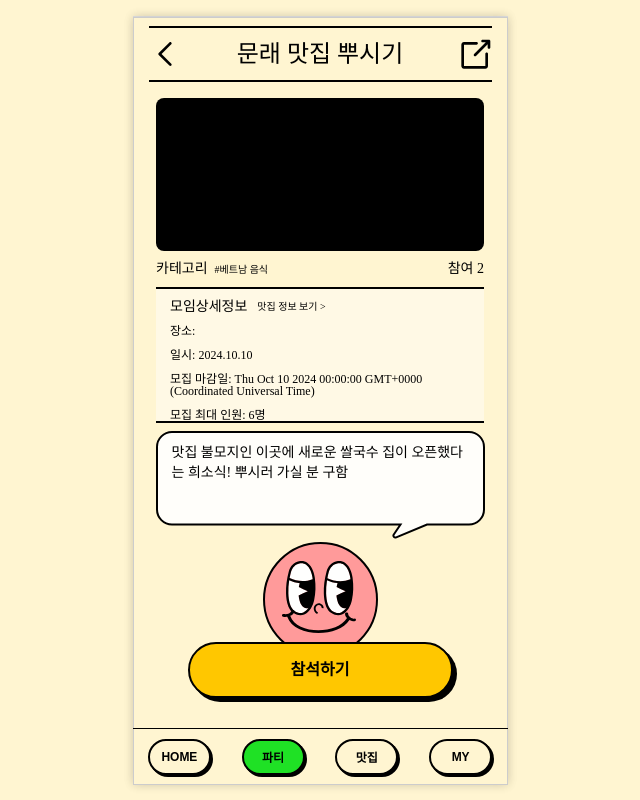
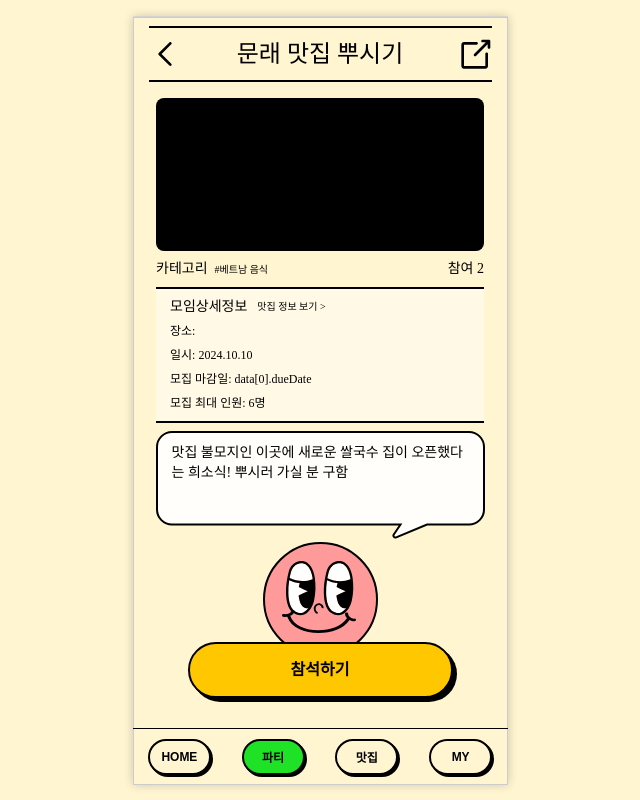
Before and after one commit to makeitanyhow2024/FE, a React (Create React App) app: page /party/detail in a window 1280 px wide. Shown: the whole page, without its empty margins (320-960 px from the left). Built offline with nearby package versions, Linux system fonts and the light colour scheme.

Commit message:
fix: api 데이터 형식 변경에 따른 코드 수정

```diff
--- a/src/pages/Party/DetailPage/index.tsx
+++ b/src/pages/Party/DetailPage/index.tsx
@@ -20,18 +20,14 @@ const DetailPage = () => {
       description:
         '맛집 불모지인 이곳에 새로운 쌀국수 집이 오픈했다는 희소식! 뿌시러 가실 분 구함',
       date: '2024.10.10',
-      maxpeople: 6,
-      duedate: new Date('2024.10.10'),
-      status: '',
-      bab_category: '베트남 음식',
-
+      maxPeople: 6,
+      dueDate: '2024.10.10',
+      partyStatus: '',
+      babCategory: '베트남 음식',
       icon_id: 1,
-
+      babName: '포메인',
       party_leader: 1001,
-      participants: [
-        { user_id: 1003, user_name: '휴런이' },
-        { user_id: 1008, user_name: '휴휴휴' },
-      ],
+      participants: 2,
     },
   ];
 
@@ -48,10 +44,10 @@ const DetailPage = () => {
       <div className="category">
         <div>
           <span>카테고리</span>
-          <span className="hashtag">#{data[0].bab_category}</span>
+          <span className="hashtag">#{data[0].babCategory}</span>
         </div>
 
-        <span>참여 {data[0].participants.length}</span>
+        <span>참여 {data[0].participants}</span>
       </div>
 
       <div className="detail-info">
@@ -65,8 +61,8 @@ const DetailPage = () => {
         <div className="detail-content">
           <div>장소: {}</div>
           <div>일시: {data[0].date}</div>
-          <div>모집 마감일: {String(data[0].duedate)}</div>
-          <div>모집 최대 인원: {data[0].maxpeople}명</div>
+          <div>모집 마감일: data[0].dueDate</div>
+          <div>모집 최대 인원: {data[0].maxPeople}명</div>
         </div>
       </div>
 
--- a/src/pages/Party/index.tsx
+++ b/src/pages/Party/index.tsx
@@ -21,16 +21,14 @@ const Party = () => {
       description:
         '맛집 불모지인 이곳에 새로운 쌀국수 집이 오픈했다는 희소식! 뿌시러 가실 분 구함',
       date: '2024.10.10',
-      maxpeople: 6,
-      duedate: new Date('2024.10.10'),
-      status: '',
-      bab_category: '베트남 음식',
+      maxPeople: 6,
+      dueDate: '2024.10.10',
+      partyStatus: '',
+      babCategory: '베트남 음식',
 
       party_leader: 1001,
-      participants: [
-        { user_id: 1003, user_name: '휴런이' },
-        { user_id: 1008, user_name: '휴휴휴' },
-      ],
+      babName: '',
+      participants: 2,
     },
     {
       id: 2,
@@ -38,17 +36,14 @@ const Party = () => {
       description:
         '맛집 불모지인 이곳에 새로운 쌀국수 집이 오픈했다는 희소식! 뿌시러 가실 분 구함',
       date: '2024.10.10',
-      maxpeople: 6,
-      duedate: new Date('2024.10.10'),
-      status: '',
-      bab_category: '베트남 음식',
+      maxPeople: 6,
+      dueDate: '2024.10.10',
+      partyStatus: '',
+      babCategory: '베트남 음식',
 
       party_leader: 1001,
-      participants: [
-        { user_id: 1003, user_name: '무지' },
-        { user_id: 1008, user_name: '네오' },
-        { user_id: 1008, user_name: '고양이' },
-      ],
+      babName: '',
+      participants: 3,
     },
     {
       id: 3,
@@ -56,13 +51,14 @@ const Party = () => {
       description:
         '맛집 불모지인 이곳에 새로운 쌀국수 집이 오픈했다는 희소식! 뿌시러 가실 분 구함',
       date: '2024.10.10',
-      maxpeople: 6,
-      duedate: new Date('2024.10.10'),
-      status: '',
-      bab_category: '베트남 음식',
+      maxPeople: 6,
+      dueDate: '2024.10.10',
+      partyStatus: '',
+      babCategory: '베트남 음식',
 
       party_leader: 1001,
-      participants: [{ user_id: 1003, user_name: '먹보' }],
+      babName: '',
+      participants: 1,
     },
     {
       id: 4,
@@ -70,16 +66,14 @@ const Party = () => {
       description:
         '맛집 불모지인 이곳에 새로운 쌀국수 집이 오픈했다는 희소식! 뿌시러 가실 분 구함',
       date: '2024.10.10',
-      maxpeople: 6,
-      duedate: new Date('2024.10.10'),
-      status: '',
-      bab_category: '베트남 음식',
+      maxPeople: 6,
+      dueDate: '2024.10.10',
+      partyStatus: '',
+      babCategory: '베트남 음식',
 
       party_leader: 1001,
-      participants: [
-        { user_id: 1003, user_name: '강아지' },
-        { user_id: 1003, user_name: '어피치' },
-      ],
+      babName: '',
+      participants: 4,
     },
     {
       id: 5,
@@ -87,13 +81,14 @@ const Party = () => {
       description:
         '맛집 불모지인 이곳에 새로운 쌀국수 집이 오픈했다는 희소식! 뿌시러 가실 분 구함',
       date: '2024.10.10',
-      maxpeople: 6,
-      duedate: new Date('2024.10.10'),
-      status: '',
-      bab_category: '베트남 음식',
+      maxPeople: 6,
+      dueDate: '2024.10.10',
+      partyStatus: '',
+      babCategory: '베트남 음식',
 
       party_leader: 1001,
-      participants: [{ user_id: 1003, user_name: '피카쥬' }],
+      babName: '',
+      participants: 0,
     },
     {
       id: 6,
@@ -101,13 +96,14 @@ const Party = () => {
       description:
         '맛집 불모지인 이곳에 새로운 쌀국수 집이 오픈했다는 희소식! 뿌시러 가실 분 구함',
       date: '2024.10.10',
-      maxpeople: 6,
-      duedate: new Date('2024.10.10'),
-      status: '',
-      bab_category: '베트남 음식',
+      maxPeople: 6,
+      dueDate: '2024.10.10',
+      partyStatus: '',
+      babCategory: '베트남 음식',
 
       party_leader: 1001,
-      participants: [],
+      babName: '',
+      participants: 2,
     },
   ];
 
@@ -146,7 +142,7 @@ const Party = () => {
                 <div>
                   {party.date} | {party.party_leader}
                 </div>
-                <div>참여 {party.participants.length}</div>
+                <div>참여 {party.participants}</div>
               </div>
             </div>
           </div>
```
